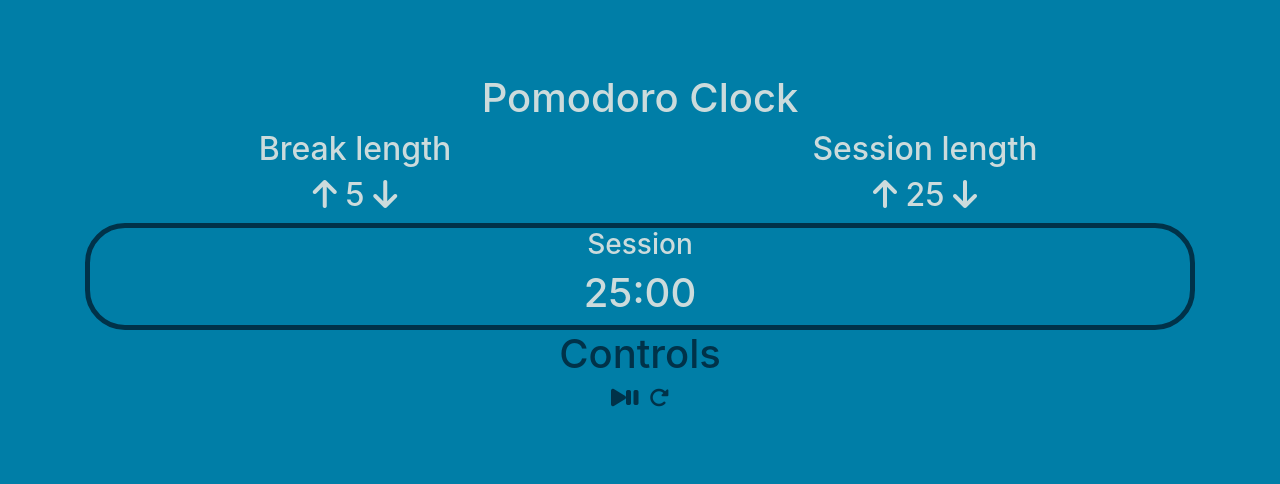
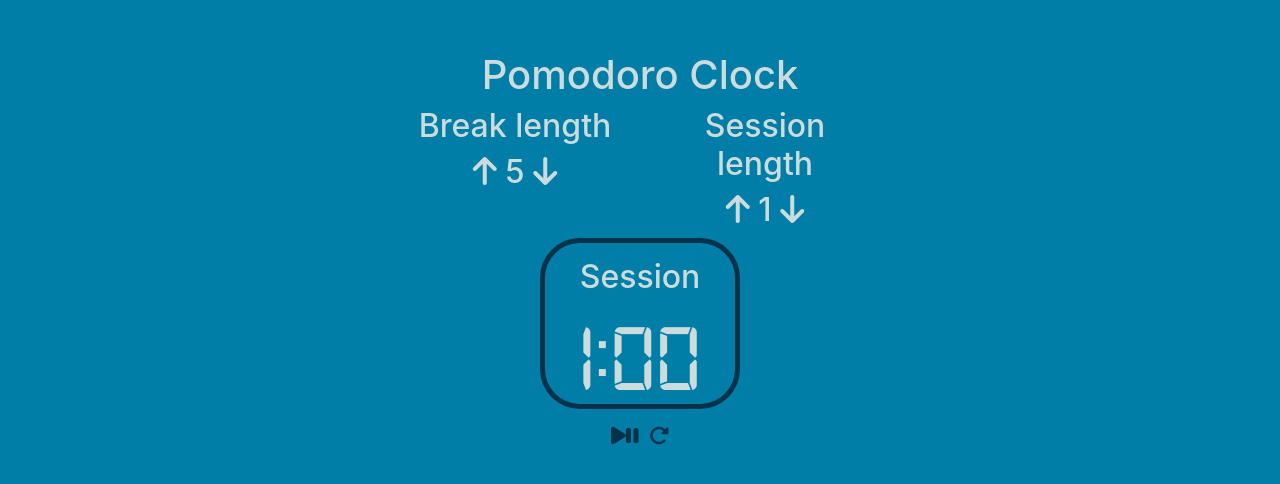
Before and after one commit to JimmyCN1/PomodoroClock, a React (Create React App) app: page / in a window 1280 px wide. Shown: the part 154-638 px from the top of the page. Built offline with nearby package versions, Linux system fonts and the light colour scheme.

Commit message:
finished controls functionality and styling

```diff
--- a/public/index.html
+++ b/public/index.html
@@ -10,6 +10,11 @@
       href="https://stackpath.bootstrapcdn.com/bootstrap/4.3.1/css/bootstrap.min.css"
       integrity="sha384-ggOyR0iXCbMQv3Xipma34MD+dH/1fQ784/j6cY/iJTQUOhcWr7x9JvoRxT2MZw1T"
       crossorigin="anonymous"
+    />
+    <link
+      href="https://fonts.googleapis.com/css?family=Orbitron"
+      rel="stylesheet"
+      type="text/css"
     />
     <script src="https://kit.fontawesome.com/59bd4b9de8.js"></script>
     <title>Pomodoro Clock</title>
--- a/src/App.js
+++ b/src/App.js
@@ -7,7 +7,7 @@ import Control from "./Control";
 
 function App() {
   const [breakTime, setBreakTime] = useState(5);
-  const [sessionTime, setSessionTime] = useState(25);
+  const [sessionTime, setSessionTime] = useState(1);
   const [sessionActive, setSessionActive] = useState(true);
   const [running, setRunning] = useState(false);
   const [paused, setPaused] = useState(true);
@@ -66,7 +66,7 @@ function App() {
 
   return (
     <div className="App" style={appStyle}>
-      <div className="container">
+      <div className="container" style={{ maxWidth: "500px" }}>
         <h1>Pomodoro Clock</h1>
         <div className="row">
           <div className="col-sm-6">
@@ -85,7 +85,10 @@ function App() {
           </div>
         </div>
         <div className="row">
-          <div className="col">
+          <div
+            className="col"
+            style={{ display: "flex", justifyContent: "center" }}
+          >
             <StopWatch
               breakTime={breakTime}
               sessionTime={sessionTime}
@@ -93,6 +96,7 @@ function App() {
               running={running}
               paused={paused}
               handleSessionActive={setSessionActive}
+              handleFinishCountDown={handleFinishCountDown}
             />
           </div>
         </div>
--- a/src/Control.js
+++ b/src/Control.js
@@ -6,14 +6,9 @@ function Control({ handleControl }) {
     color: "#003249"
   };
 
-  // const buttonStyle = {
-  //   all: "unset"
-  // };
-
   return (
     <div style={controlStyle}>
-      <h1>Controls</h1>
-      <h5>
+      <h5 style={{ position: "relative", top: "15px" }}>
         <button onClick={e => handleControl(e)}>
           <div>
             <i id="playPause" className="fas fa-play" />
--- a/src/StopWatch.js
+++ b/src/StopWatch.js
@@ -6,20 +6,44 @@ function StopWatch({
   sessionActive,
   running,
   paused,
-  setSessionActive
+  handleFinishCountDown
 }) {
   const [min, setMin] = useState(sessionTime);
   const [sec, setSec] = useState(0);
 
+  let minFormatted = new Intl.NumberFormat("en-IN", {
+    minimumIntegerDigits: 2
+  }).format(min);
+
+  let secFormatted = new Intl.NumberFormat("en-IN", {
+    minimumIntegerDigits: 2
+  }).format(sec);
+
   const countdown = () => {
-    setMin(min - 1);
-    console.log("time changed");
+    const minString = minFormatted.toString();
+    const secString = secFormatted.toString();
+    if (minString === "00" && secString === "00") {
+      console.log("times up!!");
+      if (sessionActive) {
+        setMin(breakTime);
+      } else if (!sessionActive) {
+        setMin(sessionTime);
+      }
+      setSec(59);
+      handleFinishCountDown();
+    } else if (secString === "00") {
+      console.log("wat");
+      setMin(min - 1);
+      setSec(59);
+    } else {
+      setSec(sec - 1);
+    }
   };
 
   useEffect(() => {
-    console.log("entered use effect");
     if (!running) {
       setMin(sessionTime);
+      setSec(0);
     } else if (running) {
       if (!paused) {
         const id = setInterval(countdown, 1000);
@@ -29,21 +53,23 @@ function StopWatch({
   });
 
   const stopWatchStyle = {
+    width: "200px",
     borderStyle: "solid",
     borderColor: "#003249",
     borderWidth: "5px",
     borderRadius: "40px"
   };
 
-  let seconds = new Intl.NumberFormat("en-IN", {
-    minimumIntegerDigits: 2
-  }).format(0);
-  // console.log(seconds);
+  min === 0 && (stopWatchStyle.color = "#A31621");
 
   return (
     <div style={stopWatchStyle}>
-      <h3>{sessionActive === true ? "Session" : "Break"}</h3>
-      <h1>{running ? `${min}:00` : `${sessionTime}:00`}</h1>
+      <h2 style={{ position: "relative", top: "15px" }}>
+        {sessionActive === true ? "Session" : "Break"}
+      </h2>
+      <h1 style={{ fontFamily: "digital-7", fontSize: "6rem", margin: "0px" }}>
+        {running ? `${min}:${secFormatted}` : `${sessionTime}:00`}
+      </h1>
     </div>
   );
 }
--- a/src/index.css
+++ b/src/index.css
@@ -1,3 +1,7 @@
+@font-face {
+  font-family: "digital-7";
+  src: url("./digital-7.regular.ttf");
+}
 body {
   margin: 0;
   font-family: -apple-system, BlinkMacSystemFont, "Segoe UI", "Roboto", "Oxygen",
```
Also changed, not shown: src/digital-7.regular.ttf (added).
